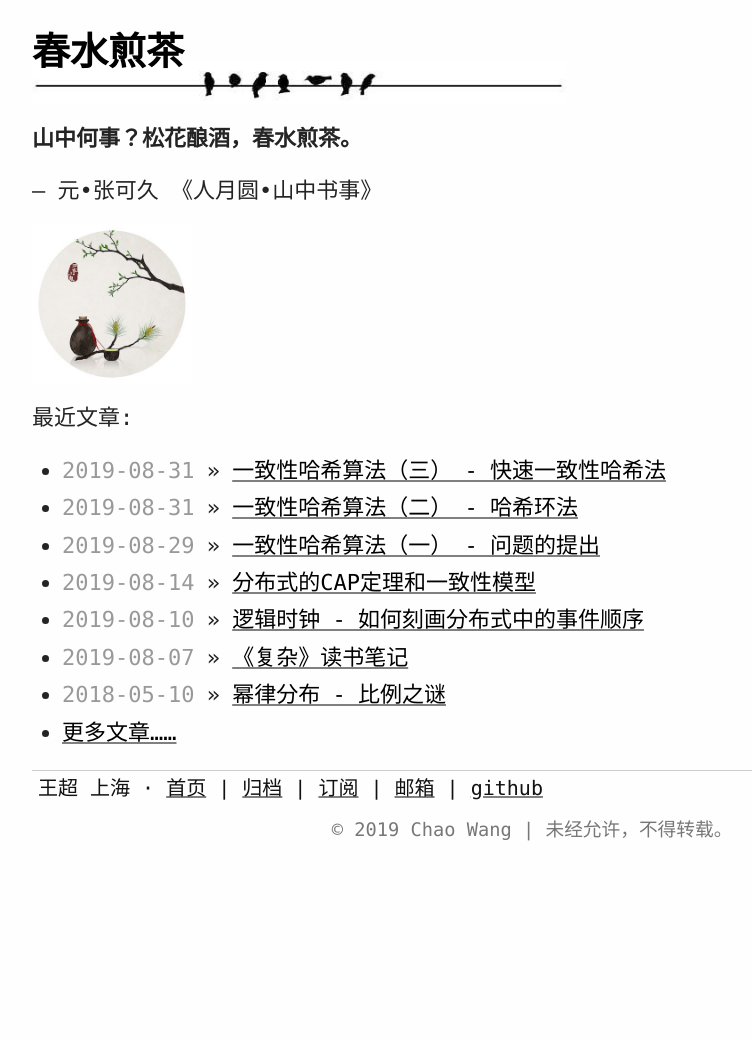
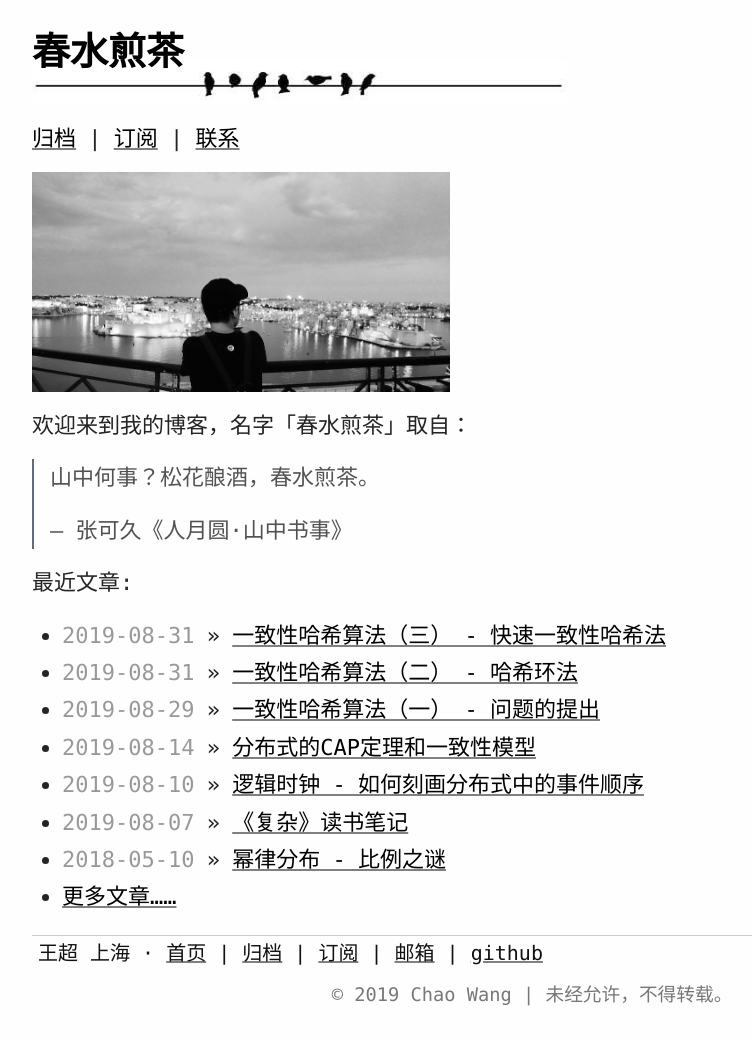
Before and after one commit to gfphoto/writings.sh, a Jekyll site: the page built from index.md, in a window 1280 px wide. Shown: the whole page, without its empty margins (108-860 px from the left). Built offline with Jekyll 4.4.1, drawn with Linux system fonts in a browser that asks for light colours; before the commit the page ends 900 px from its top, so only the background shows below that.

Commit message:
Update index

```diff
--- a/index.md
+++ b/index.md
@@ -4,11 +4,17 @@ title: 春水煎茶
 permalink: /
 ---
 
-**山中何事？松花酿酒，春水煎茶。**
+[归档]({{ "/posts" | relative_url }}) |
+[订阅]({{ "/feed.xml" | relative_url }}) |
+[联系](mailto:hit9@icloud.com)
 
--- 元•张可久 《人月圆•山中书事》
+{% include image.html max_height=220 absolute_url='/assets/images/home-banner.jpg' %}
 
-{% include image.html absolute_url='/assets/images/home-banner.jpg' max_height=160 %}
+欢迎来到我的博客，名字「春水煎茶」取自：
+
+> 山中何事？松花酿酒，春水煎茶。
+>
+> -- 张可久《人月圆·山中书事》
 
 最近文章:
 
```
Also changed, not shown: assets/images/home-banner.jpg.
